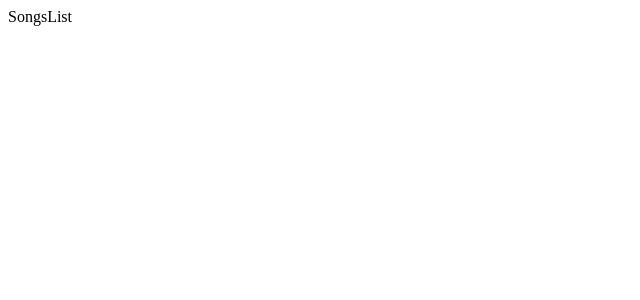
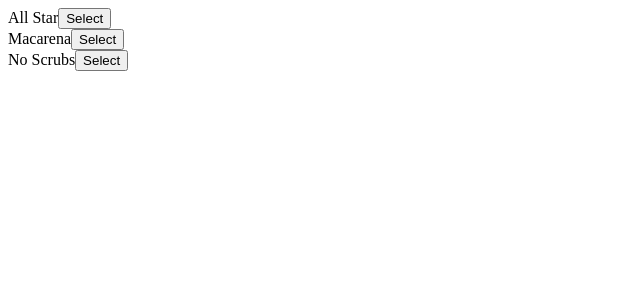
Before and after one commit to magdyMohammed20/redux-stephen, a React (Create React App) app: page / in a window 1280 px wide. Shown: the top 300 px of the page, without its empty margins (0-640 px from the left). Built offline with nearby package versions, Linux system fonts and the light colour scheme.

Commit message:
Display Songs Data Inside SongsList

```diff
--- a/src/Components/SongsList.js
+++ b/src/Components/SongsList.js
@@ -2,9 +2,18 @@
 import {connect} from 'react-redux'
 
 function SongsList(props) {
+
+    const renderList = () => {
+        return props.songs.map(song => {
+            return <div key={song.name} className="song">
+                {song.name}
+                <button>Select</button>
+            </div>
+        })
+    }
     return (
         <div>
-            SongsList
+            {renderList()}
         </div>
     )
 }
```
Also changed, not shown: 1 other file (tests, documents, lock files or other folders).
